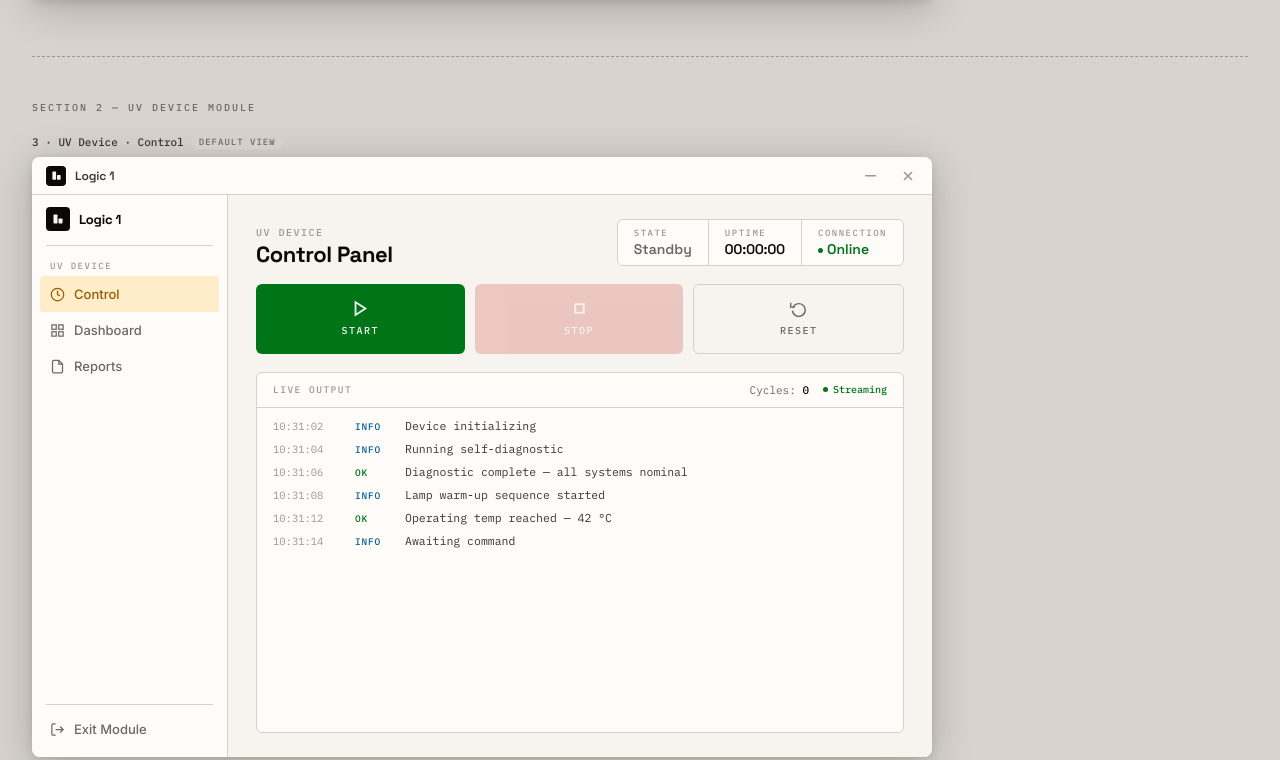
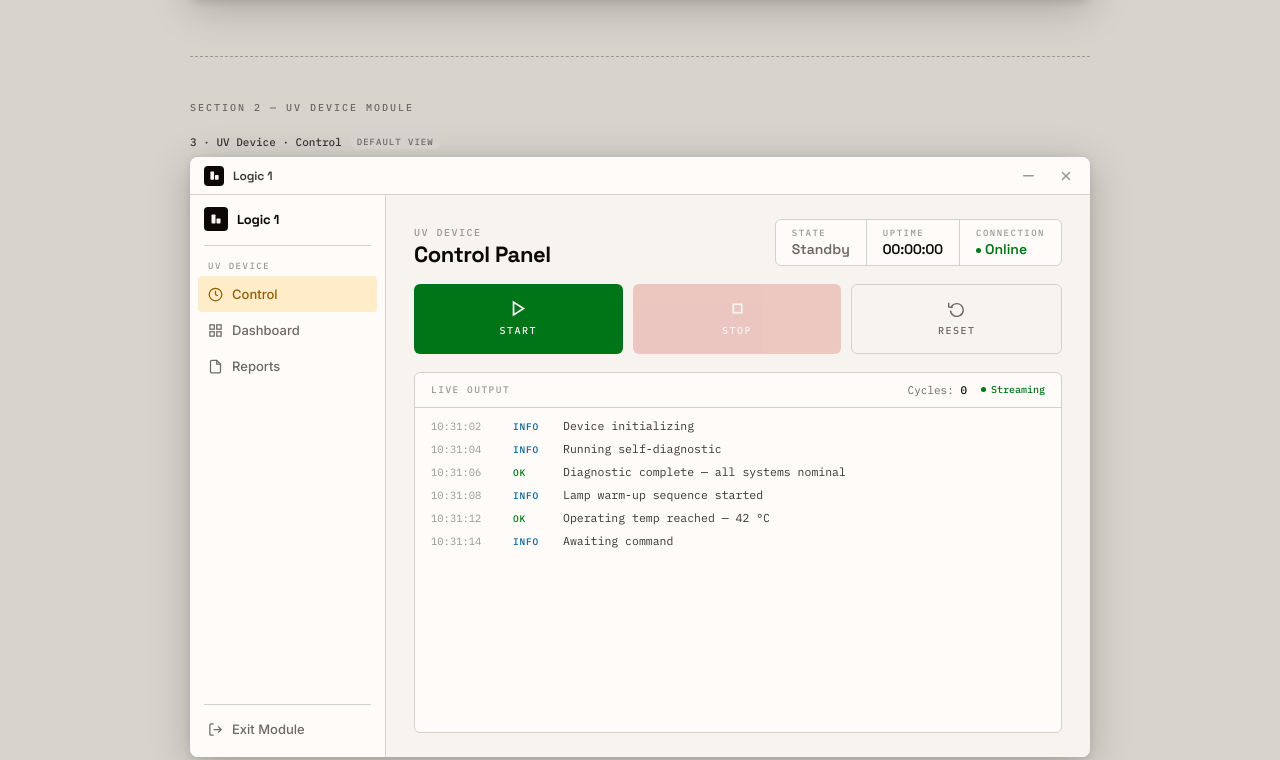
Before and after one commit to PrathameshNinawe/logic1-preview, a plain HTML site: page index.html in a window 1280 px wide. Shown: the part 1474-2234 px from the top of the page. Drawn offline with Linux system fonts and the light colour scheme.

Commit message:
Center wireframe frames horizontally

```diff
--- a/index.html
+++ b/index.html
@@ -32,9 +32,9 @@ body {
   font-family: 'IBM Plex Mono', monospace;
   font-size: 10px; font-weight: 500; letter-spacing: 2px;
   text-transform: uppercase; color: oklch(52% 0.008 55);
-  margin-bottom: 20px;
+  margin-bottom: 20px; max-width: 900px; margin-left: auto; margin-right: auto;
 }
-.screen-wrap { margin-bottom: 44px; }
+.screen-wrap { margin-bottom: 44px; max-width: 900px; margin-left: auto; margin-right: auto; }
 .screen-label {
   font-family: 'IBM Plex Mono', monospace;
   font-size: 11px; font-weight: 500; color: oklch(33% 0.008 55);
@@ -47,12 +47,13 @@ body {
 }
 .section-divider {
   border: none; border-top: 1.5px dashed oklch(68% 0.008 55);
-  margin: 44px 0;
+  margin: 44px auto; max-width: 900px;
 }
 
 /* ── APP WINDOW SHELL ── */
 .app-window {
   width: 100%; max-width: 900px;
+  margin-left: auto; margin-right: auto;
   aspect-ratio: 3 / 2;
   border-radius: 8px; overflow: hidden;
   box-shadow: 0 8px 40px oklch(14% 0.008 55 / 0.22), 0 2px 8px oklch(14% 0.008 55 / 0.10);
@@ -439,8 +440,9 @@ body {
 .scroll-hint {
   text-align: center; font-size: 11px; color: oklch(68% 0.008 55);
   margin-top: 12px; font-family: 'IBM Plex Mono', monospace; letter-spacing: .5px;
+  max-width: 900px; margin-left: auto; margin-right: auto;
 }
-.screen-group { margin-bottom: 56px; }
+.screen-group { margin-bottom: 56px; max-width: 900px; margin-left: auto; margin-right: auto; }
 </style>
 </head>
 <body>
```
